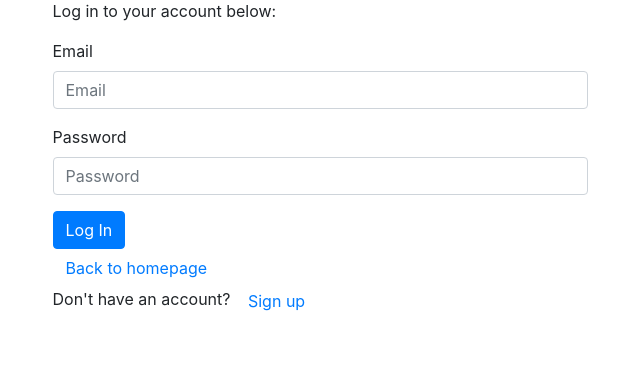
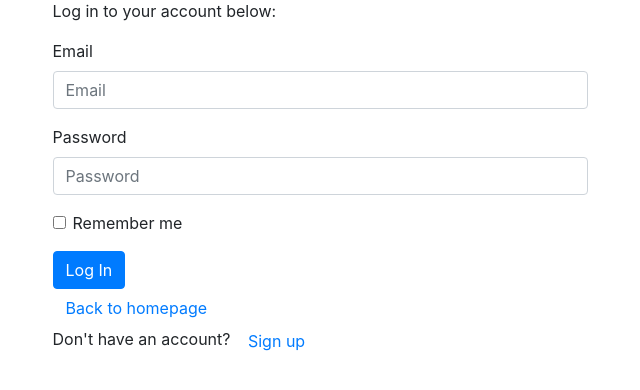
Before and after one commit to KayongoYongo/PP-Django_Sign_up_and_log_in, a Django app: page /log_in in a window 1280 px wide. Shown: the part 227-617 px from the top of the page, without its empty margins (320-960 px from the left). Run offline with Django 4.2, Linux system fonts and the light colour scheme; some libraries are stand-ins or nearby versions.

Commit message:
added remember me button

```diff
--- a/sign_up_and_log_in/sign_up_and_log_in_app/templates/sign_up_and_log_in_app/log_in.html
+++ b/sign_up_and_log_in/sign_up_and_log_in_app/templates/sign_up_and_log_in_app/log_in.html
@@ -41,6 +41,10 @@
                         <p class="text-danger">{{ error }}</p>
                     {% endfor %}
                 </div>
+                <div class="form-group form-check">
+                    {{ form.remember_me }}
+                    <label class="form-check-label" for="id_remember_me">Remember me</label>
+                </div>
                 <button type="submit" class="btn btn-primary">Log In</button>
             </form>
             <a href="{% url 'home' %}" class="btn btn-link">Back to homepage</a>
```
